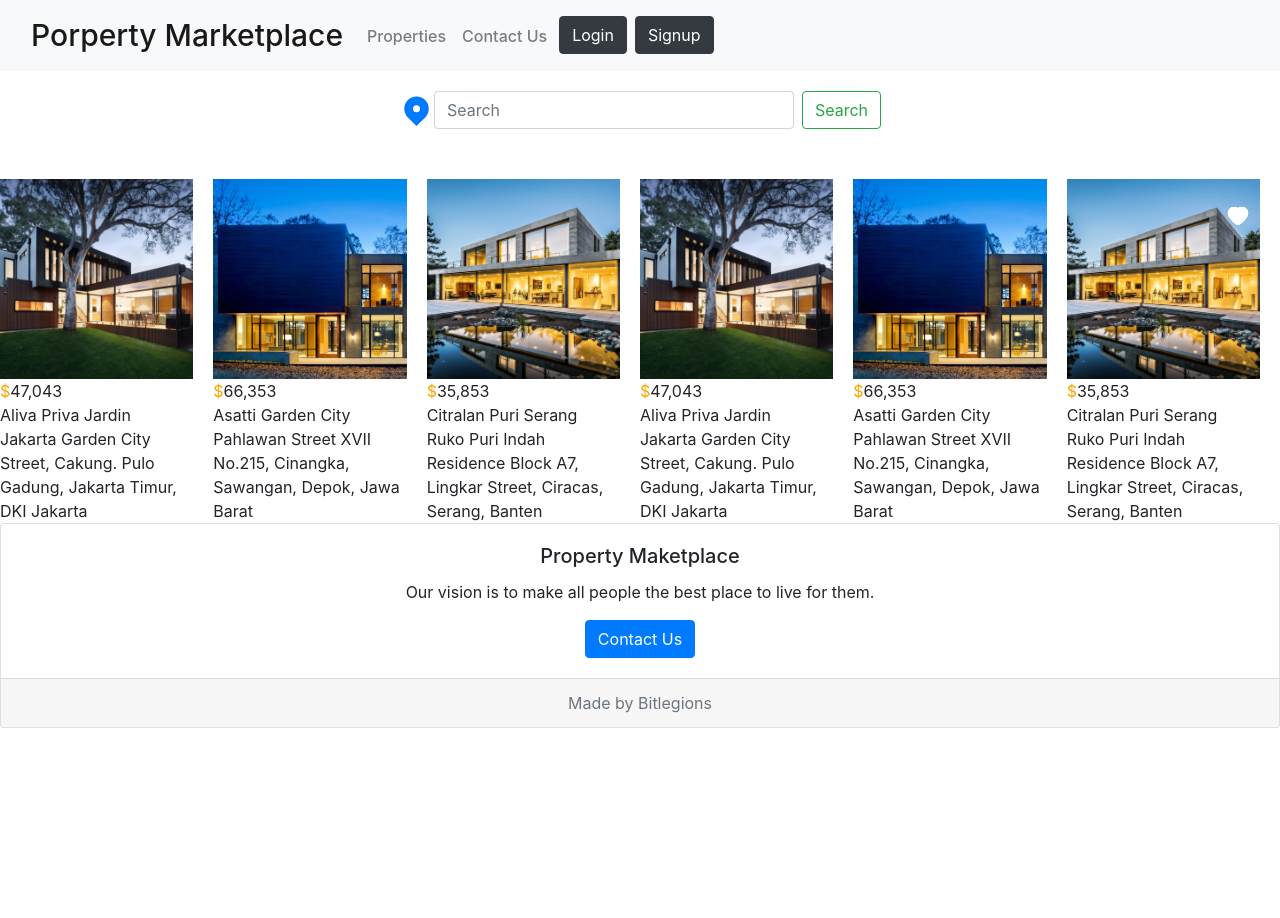
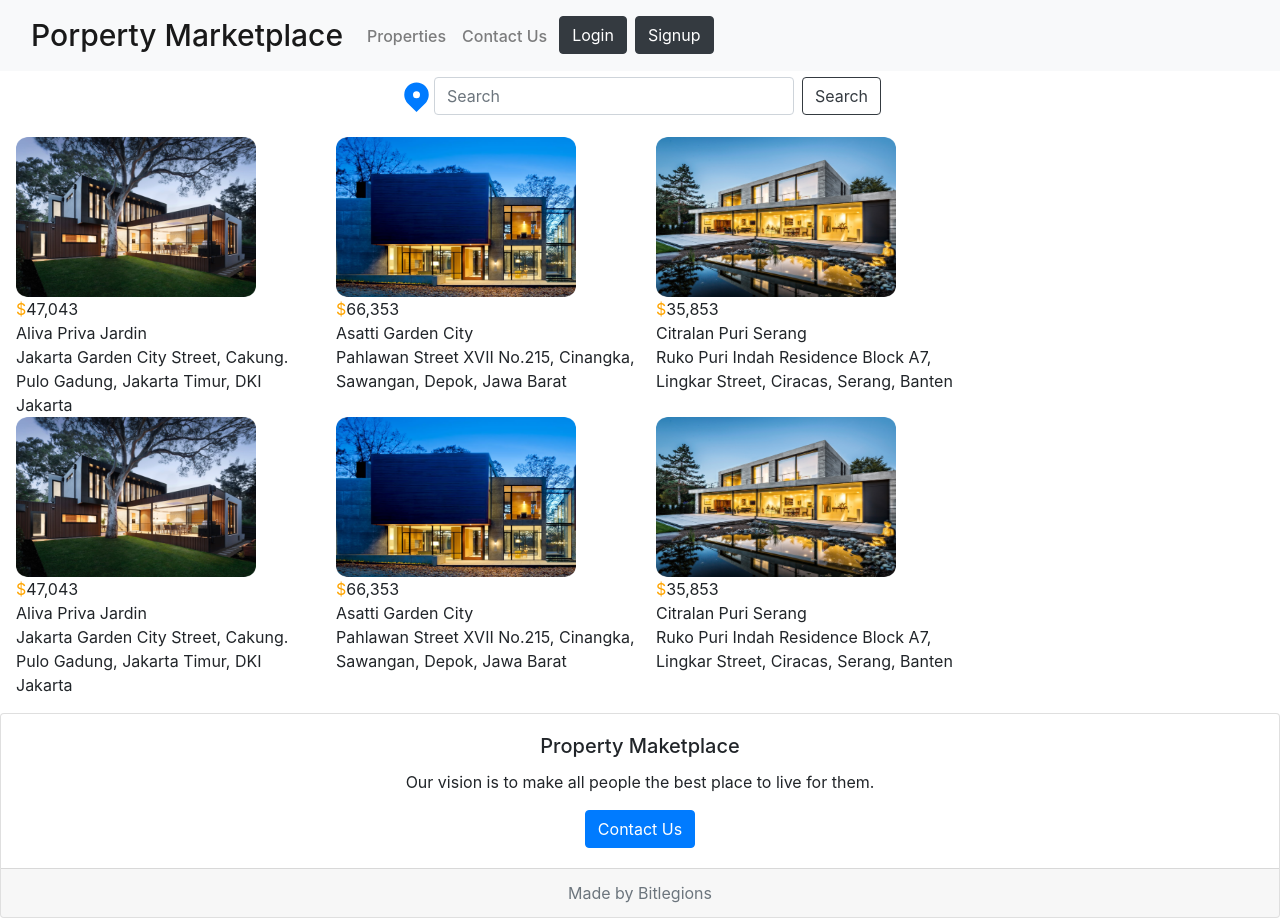
Before and after one commit to Bitlegions/property_marketplace, a React (Vite) app in the folder client/: page /properties in a window 1280 px wide. Before the commit the page ends 800 px from the top, so only its background shows below. Built offline with nearby package versions, Linux system fonts and the light colour scheme.

Commit message:
adding property in properties & set route

```diff
--- a/client/src/components/Navbar.jsx
+++ b/client/src/components/Navbar.jsx
@@ -17,7 +17,7 @@ const Navbar = () => {
                         {/* <Link className="nav-link" to="#value">Add property</Link> */}
                         <div>
                             {!localStorage.getItem('token') ? <div className="d-flex">
-                                <Link className="btn btn-dark mx-1" to="/login" role="button">Login</Link>
+                                <Link className="btn btn-dark mx-1 " to="/login" role="button">Login</Link>
                                 <Link className="btn btn-dark mx-1" to="/signup" role="button">Signup</Link>
                             </div> : <button onClick={handleLogout} className="btn btn-light">Logout</button>}
                         </div>
--- /dev/null
+++ b/client/src/components/Propertycard.css
@@ -0,0 +1,44 @@
+.r-card {
+    gap: 0.6rem;
+    padding: 1rem;
+    border-radius: 10px;
+    max-width: max-content;
+    margin: auto;
+    transition: all 300ms ease-in;
+    position: relative;
+    z-index: 0;
+  }
+  .r-card>svg{
+    position: absolute;
+    top: 25px;
+    right: 30px;
+    z-index: 1;
+  }
+
+  .r-card > img {
+    width: 15rem;
+    height: 10rem;
+    border-radius: 10px;
+  }
+  .r-card > :nth-child(3) {
+    font-size: 1.2rem;
+    font-weight: 600;
+  }
+  .r-card > :nth-child(4) {
+    font-size: 1.5rem;
+  }
+  .r-card > :nth-child(5) {
+    font-size: 0.7rem;
+    width: 15rem;
+  }
+
+  .r-card:hover {
+    scale: 1.025;
+    cursor: pointer;
+    background: linear-gradient(
+      180deg,
+      rgba(255, 255, 255, 0) 0%,
+      rgba(136, 160, 255, 0.46) 217.91%
+    );
+    box-shadow: 0px 72px 49px -51px rgba(136, 160, 255, 0.21);
+  }
--- a/client/src/components/Propertycard.jsx
+++ b/client/src/components/Propertycard.jsx
@@ -1,20 +1,19 @@
 import React from 'react'
 import data from "../utils/slider.json";
-// import './PropertyCard.css'
-// import { truncate } from 'lodash'
 import { useNavigate } from "react-router-dom";
 import Heart from "./Heart";
+// import './PropertyCard.css'
 
 const PropertyCard = () => {
 
   const navigate = useNavigate();
   return (
-    <div className="flexColStart r-card" style={{ position: 'relative',  marginTop: '50px' }} onClick={() => navigate(`../properties/${card.id}`)}>
-      <div className="d-flex">
+  <div className="flexColStart r-card" style={{ gap: '0.6rem', padding: '1rem', borderRadius: '10px', maxWidth: 'max-content', margin: 'auto', transition: 'all-300ms-ease-in', position: 'relative', zIndex: 0 }} >
+  <div className="d-flex flex-wrap">
     {data.map((card, i) => (
-          <div key={i} style={{ width: "300px", marginRight: "20px" }}>
+      <div key={i} style={{ width: "300px", marginRight: "20px", cursor: 'pointer' }} onClick={() => navigate(`../properties/${card.id}`)}>
         <Heart id={card?.id} />
-            <img src={card.image} alt="home" style={{ width: "100%", height: '200px', objectFit: 'cover' }} />
+        <img src={card.image} alt="home" style={{ width: '15rem', height: '10rem', borderRadius: '10px' }} />
         <span >
           <span style={{ color: "orange" }}>$</span>
           <span>{card.price}</span>
--- a/client/src/components/Residencies.jsx
+++ b/client/src/components/Residencies.jsx
@@ -1,6 +1,7 @@
 import React from "react";
 import data from "../utils/slider.json";
-import Propertiescard from "./Propertycard";
+import PropertyCard from "./Propertycard";
+
 
 const Residencies = () => {
   return (
@@ -11,7 +12,7 @@ const Residencies = () => {
           <div style={{ color: '#1f3e72' }}>Popular Residencies</div>
         </div>
         {/* slider */}
-        <Propertiescard/>
+        <PropertyCard />
       </div>
     </div>
   );
--- a/client/src/components/Search.jsx
+++ b/client/src/components/Search.jsx
@@ -4,10 +4,10 @@ import { HiLocationMarker } from "react-icons/hi";
 const Search = () => {
     return (
         <>
-            <div className="d-flex align-items-center justify-content-center" style={{margin:'20px 20px'}}>
+            <div className="d-flex align-items-center justify-content-center" style={{margin:'20px 20px', maxHeight:'10px'}}>
                 <HiLocationMarker color="var(--blue)" size={35} />
                 <input className="form-control mr-sm-2" type="search" placeholder="Search" aria-label="Search" style={{ width: "100%",maxWidth: "360px" }}  />
-            <button className="btn btn-outline-success my-2 my-sm-0" type="submit">Search</button>
+            <button className="btn btn-outline-dark my-2 my-sm-0" type="submit">Search</button>
             </div>
         </>
     )
--- a/client/src/pages/Properties.jsx
+++ b/client/src/pages/Properties.jsx
@@ -1,6 +1,7 @@
 import React from 'react'
-import Propertiescard from '../components/Propertycard';
+import PropertyCard from '../components/Propertycard';
 import Search from '../components/Search';
+import data from "../utils/slider.json";
 
 
 
@@ -8,7 +9,7 @@ const Properties = () => {
   return (
     <>
         <Search />
-        <Propertiescard/>
+        <PropertyCard/>
 
     </>
   )
```
Lines whose indentation alone changed are shown as unchanged.
